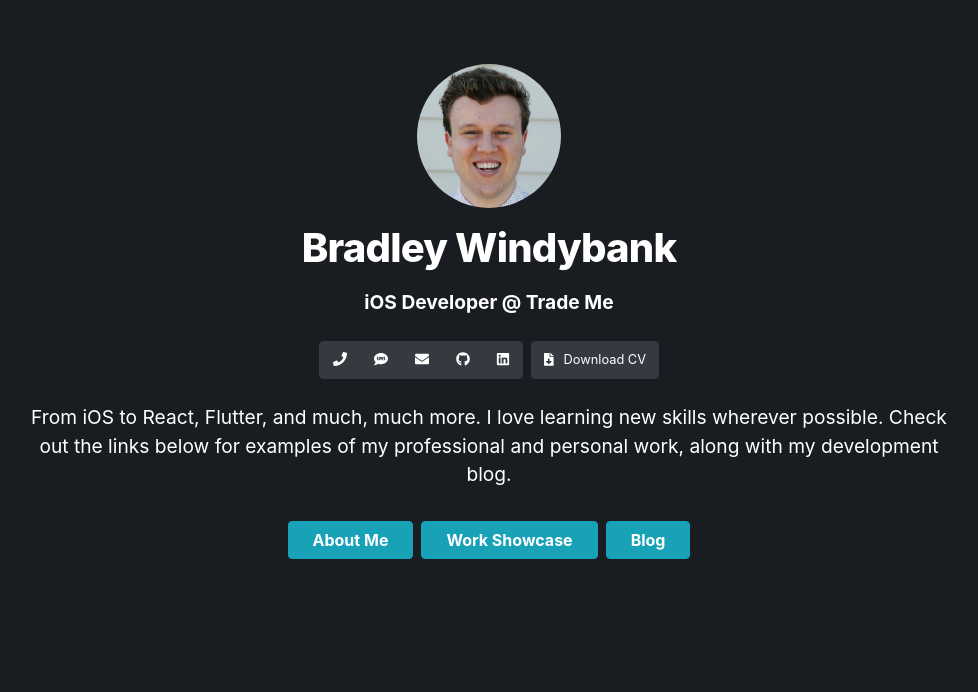
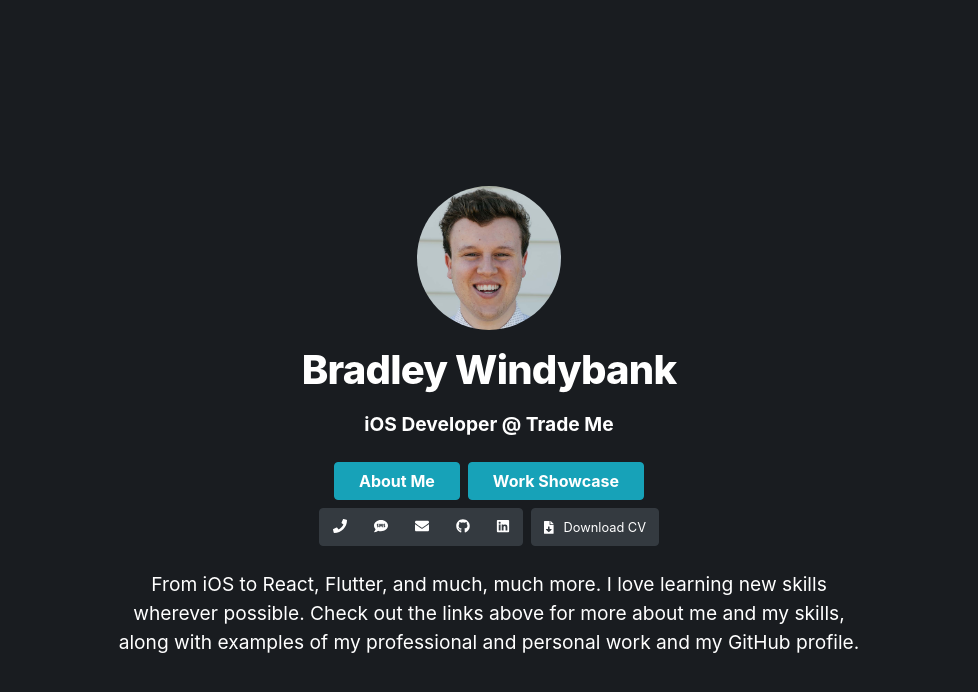
Before and after one commit to bradwindy/new-personal-site, a Next.js app: page / in a window 1280 px wide. Shown: the top 692 px of the page, without its empty margins (151-1129 px from the left). Built offline with nearby package versions, Linux system fonts and the light colour scheme.

Commit message:
Update index page structure

```diff
--- a/components/layout.module.css
+++ b/components/layout.module.css
@@ -1,10 +1,18 @@
 .container {
   max-width: 60rem;
   padding: 0 1rem;
-  margin: 5% auto 5%;
+  margin: 0 auto 20%;
+}
+
+.headerAbout {
+  margin-top: 5%;
+  display: flex;
+  flex-direction: column;
+  align-items: center;
 }
 
 .header {
+  margin-top: 20%;
   display: flex;
   flex-direction: column;
   align-items: center;
--- a/components/layout.tsx
+++ b/components/layout.tsx
@@ -24,9 +24,9 @@ export default function Layout({
         />
         <meta name="og:title" content={siteTitle} />
       </Head>
+
+      {home ? (
         <header className={styles.header}>
-        {home ? (
-          <>
           <Image
             priority
             src="/images/profile.jpg"
@@ -36,9 +36,9 @@ export default function Layout({
             alt={name}
           />
           <h1 className={utilStyles.heading2Xl}>{name}</h1>
-          </>
+        </header>
       ) : (
-          <>
+        <header className={styles.headerAbout}>
           <Link href="/">
             <a>
               <Image
@@ -56,9 +56,9 @@ export default function Layout({
               <a className={utilStyles.colorInherit}>{name}</a>
             </Link>
           </h2>
-          </>
+        </header>
       )}
-      </header>
+
       <main>{children}</main>
       {!home && (
         <div className={styles.backToHome}>
--- a/pages/index.tsx
+++ b/pages/index.tsx
@@ -14,7 +14,20 @@ export default function Home() {
         <title>{siteTitle}</title>
       </Head>
       <section className={utilStyles.headingMdCentre}>
-        <p className="mb-4 font-weight-bold">iOS Developer @ Trade Me</p>
+        <p className="mb-3 font-weight-bold">iOS Developer @ Trade Me</p>
+
+        <div className="mb-2">
+          <Link href="/about-me">
+            <Button variant="info" className="px-4 mr-2 mt-2 font-weight-bold">
+              About Me
+            </Button>
+          </Link>
+          <Link href="/blog">
+            <Button variant="info" className="mt-2 px-4 font-weight-bold">
+              Work Showcase
+            </Button>
+          </Link>
+        </div>
 
         <ButtonToolbar
           aria-label="Toolbar with button groups"
@@ -63,29 +76,12 @@ export default function Home() {
           </ButtonGroup>
         </ButtonToolbar>
 
-        <p className="mb-4">
+        <p className={utilStyles.openingPara}>
           From iOS to React, Flutter, and much, much more. I love learning new
-          skills wherever possible. Check out the links below for examples of my
-          professional and personal work, along with my development blog.
+          skills wherever possible. Check out the links above for more about me
+          and my skills, along with examples of my professional and personal
+          work and my GitHub profile.
         </p>
-
-        <div>
-          <Link href="/about-me">
-            <Button variant="info" className="mr-2 mt-2 px-4 font-weight-bold">
-              About Me
-            </Button>
-          </Link>
-          <Link href="/blog">
-            <Button variant="info" className="mr-2 mt-2 px-4 font-weight-bold">
-              Work Showcase
-            </Button>
-          </Link>
-          <Link href="/blog">
-            <Button variant="info" className="px-4 mt-2 font-weight-bold">
-              Blog
-            </Button>
-          </Link>
-        </div>
       </section>
     </Layout>
   );
--- a/styles/utils.module.css
+++ b/styles/utils.module.css
@@ -49,6 +49,10 @@
   margin-right: 10px;
 }
 
+.openingPara {
+  margin: 0 10% 20px 10%;
+}
+
 .cardText {
   font-size: 16px;
 }
```
Lines whose indentation alone changed are shown as unchanged.
